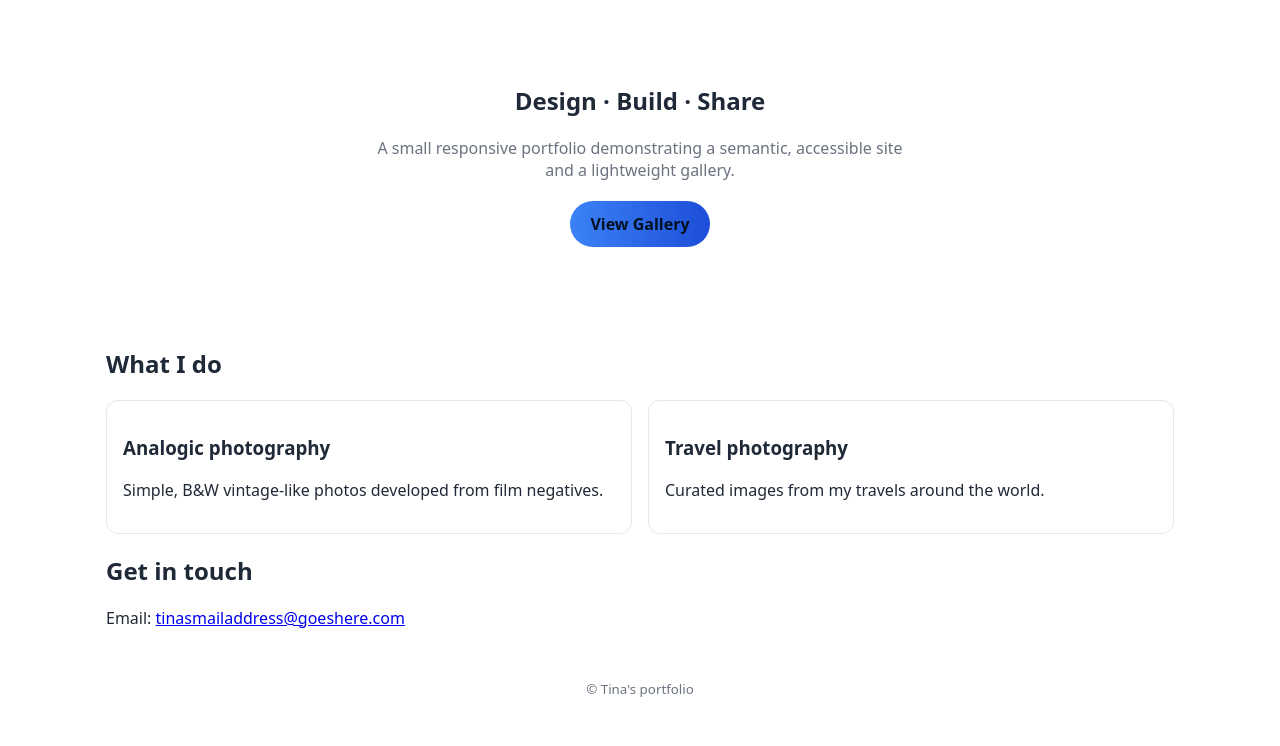
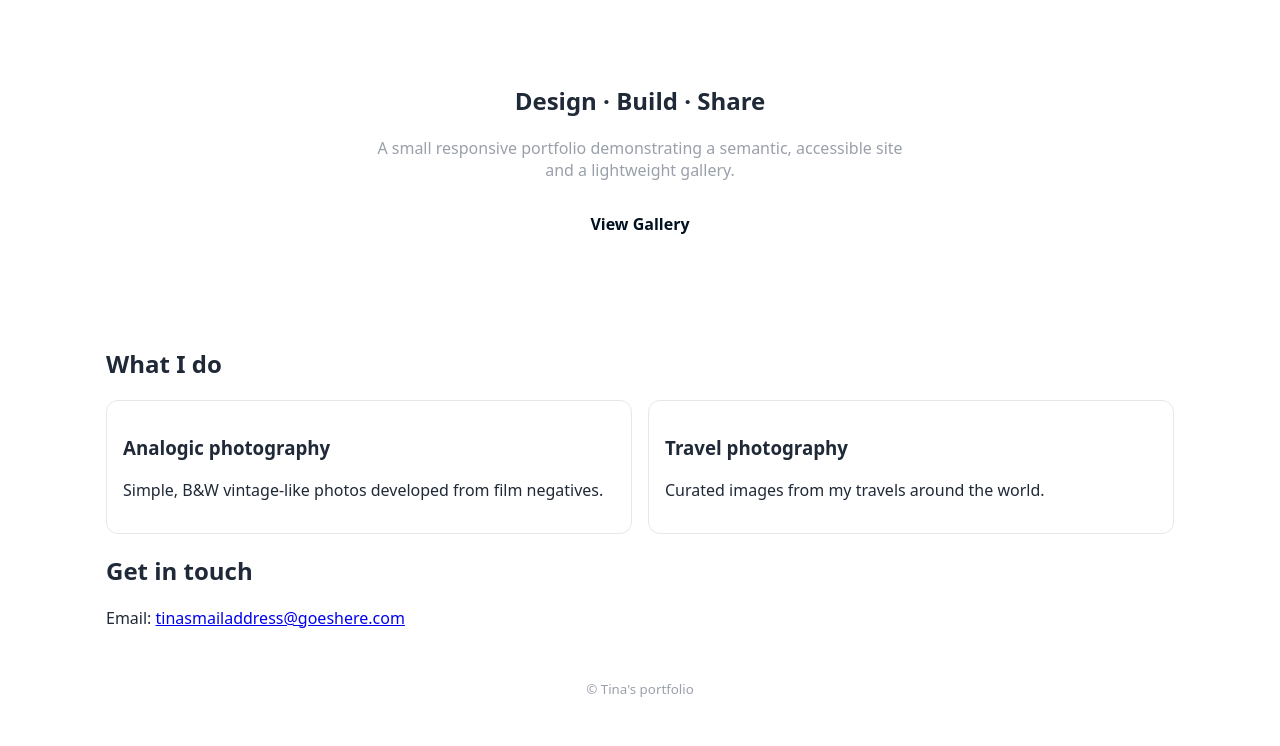
Before and after one commit to gittina2/portfolio, a plain HTML site: page index.html in a window 1280 px wide. Shown: the part 54-800 px from the top of the page. Drawn offline with Linux system fonts and the light colour scheme.

Commit message:
changed bg

```diff
--- a/css/style.css
+++ b/css/style.css
@@ -1,9 +1,9 @@
 :root{
-  --bg:#ffffff;
-  --card:#f3f4f6;
-  --muted:#6b7280;
-  --accent:#3b82f6;
-  --accent-2:#1d4ed8;
+  --bg: #0f1115;
+  --card: #161a22;
+  --text: #e6e6e6;
+  --muted: #9aa0aa;
+  --accent: #7fa6a3;
   --radius:12px;
   --container:1100px;
   --gap:1.25rem;
```
